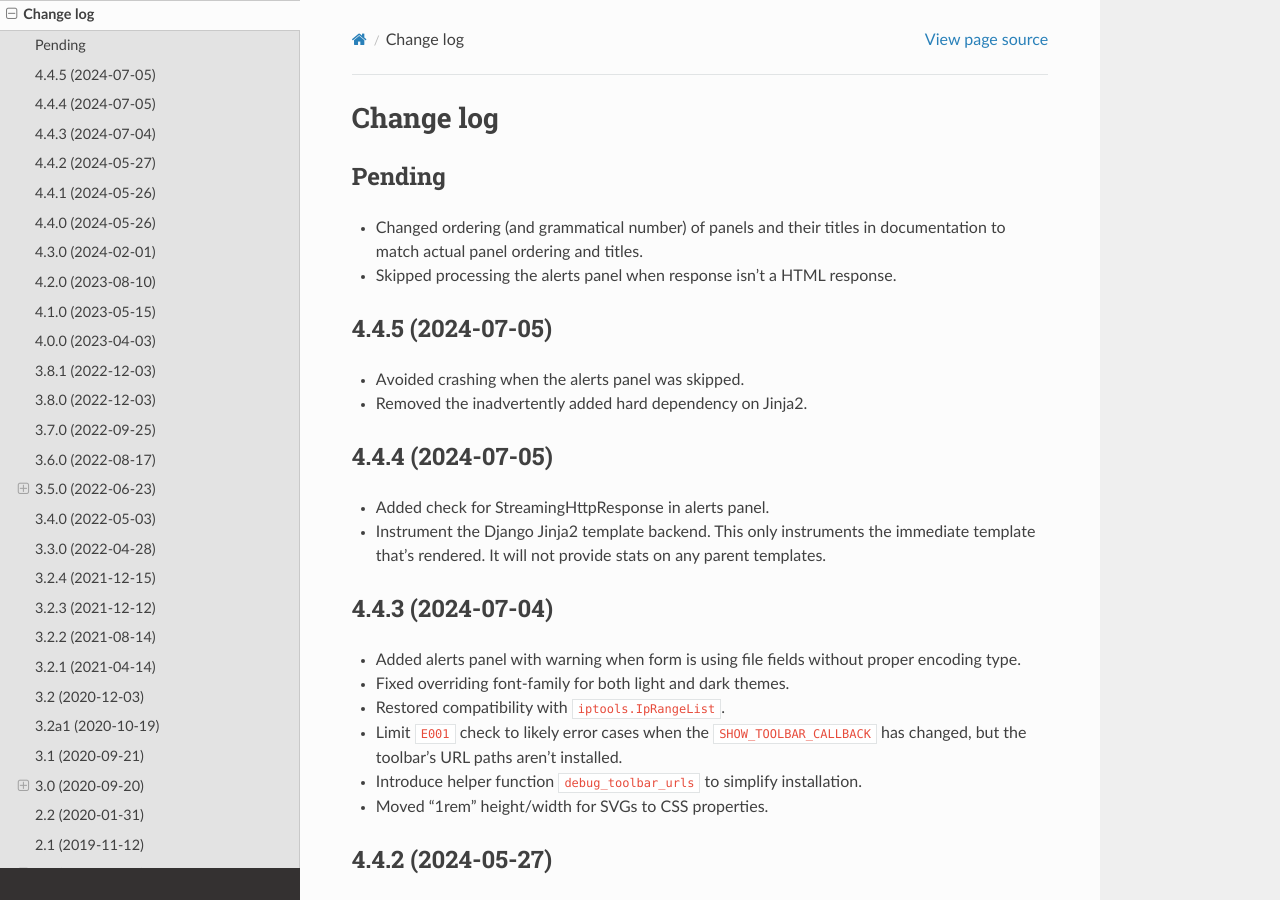
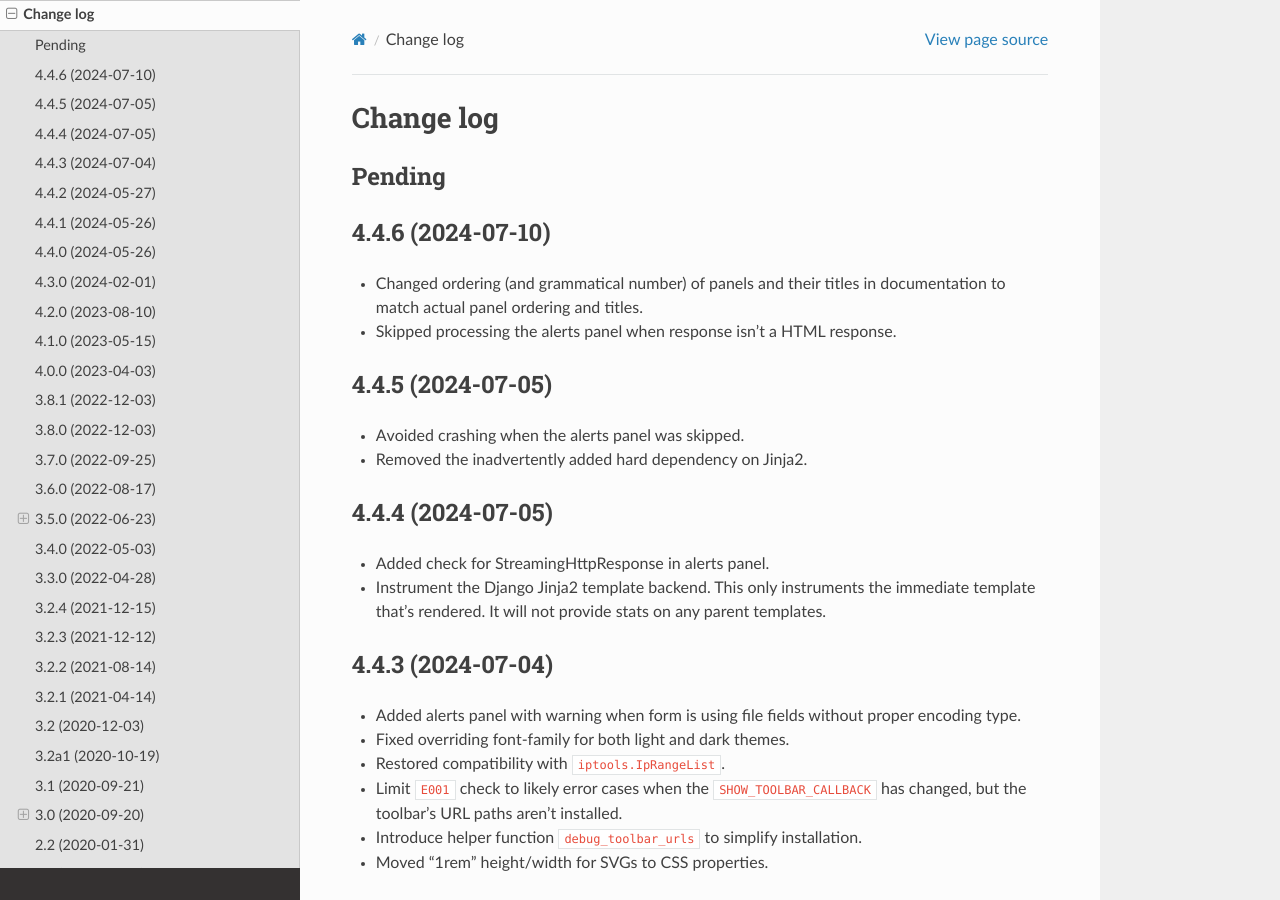
Before and after one commit to jazzband/django-debug-toolbar, a Sphinx documentation site: the page built from docs/changes.rst, in a window 1280 px wide and 900 px high. Built offline with Sphinx 7.4.7 and the Read the Docs theme 2.0.0, drawn with Linux system fonts in a browser that asks for light colours.

Commit message:
Version 4.4.6

```diff
--- a/README.rst
+++ b/README.rst
@@ -44,7 +44,7 @@
 In addition to the built-in panels, a number of third-party panels are
 contributed by the community.
 
-The current stable version of the Debug Toolbar is 4.4.5. It works on
+The current stable version of the Debug Toolbar is 4.4.6. It works on
 Django ≥ 4.2.0.
 
 The Debug Toolbar does not currently support `Django's asynchronous views
--- a/debug_toolbar/__init__.py
+++ b/debug_toolbar/__init__.py
@@ -4,7 +4,7 @@
 
 # Do not use pkg_resources to find the version but set it here directly!
 # see issue #1446
-VERSION = "4.4.5"
+VERSION = "4.4.6"
 
 # Code that discovers files or modules in INSTALLED_APPS imports this module.
 urls = "debug_toolbar.urls", APP_NAME
--- a/docs/changes.rst
+++ b/docs/changes.rst
@@ -3,6 +3,9 @@
 
 Pending
 -------
+
+4.4.6 (2024-07-10)
+------------------
 
 * Changed ordering (and grammatical number) of panels and their titles in
   documentation to match actual panel ordering and titles.
--- a/docs/conf.py
+++ b/docs/conf.py
@@ -25,7 +25,7 @@
 copyright = copyright.format(datetime.date.today().year)
 
 # The full version, including alpha/beta/rc tags
-release = "4.4.5"
+release = "4.4.6"
 
 
 # -- General configuration ---------------------------------------------------
```
